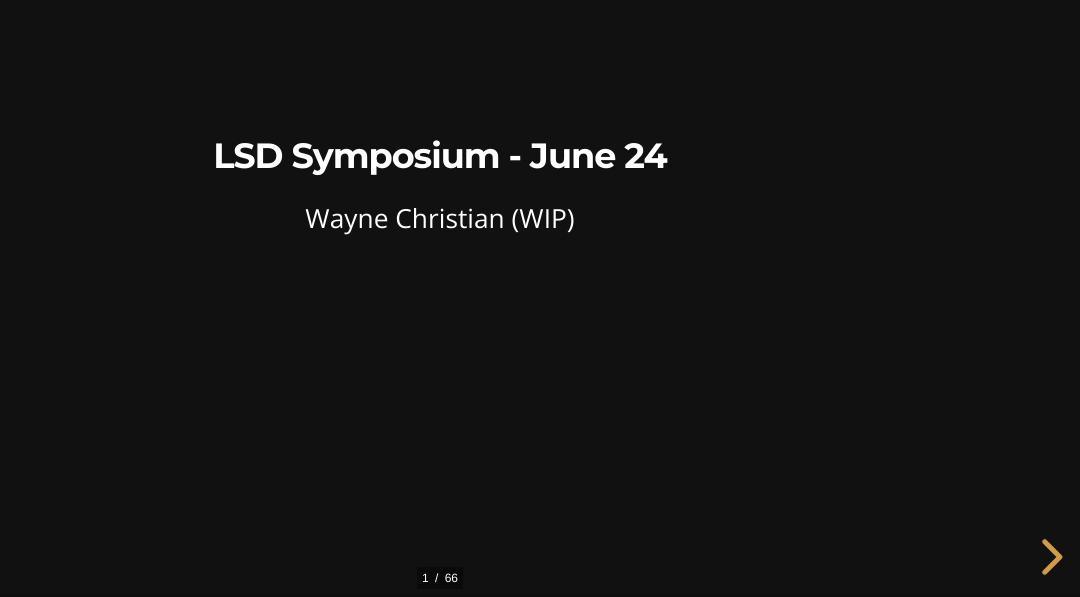
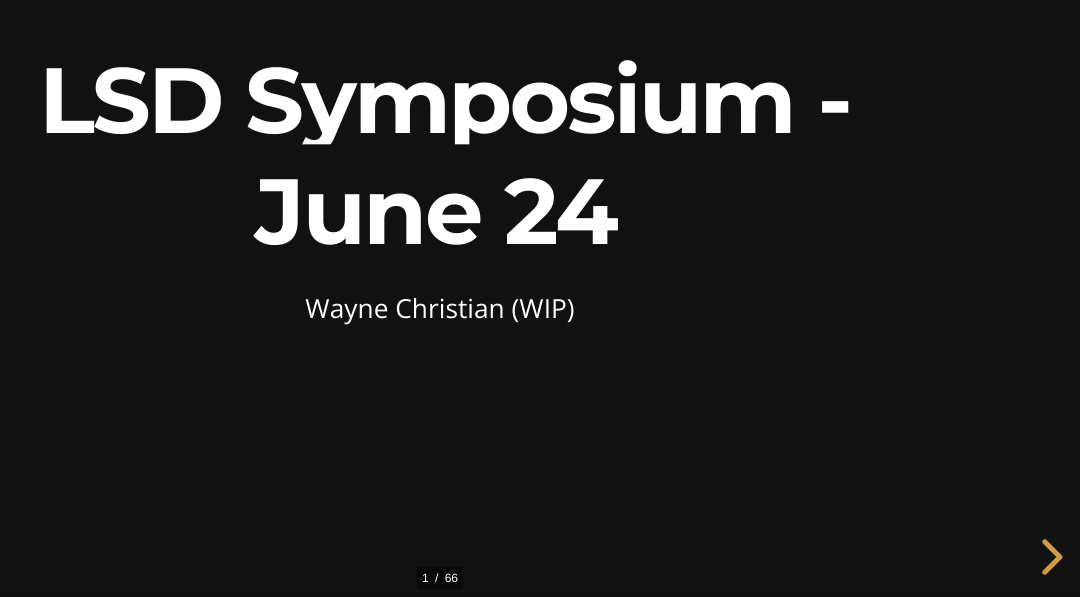
Before and after one commit to wayne-christian/reveal-talks, a website: page symposium.html in a window 1280 px wide. Shown: the part 203-800 px from the top of the page, without its empty margins (200-1280 px from the left). Drawn offline with nearby package versions, Linux system fonts and the light colour scheme.

Commit message:
Update symposium.html

```diff
--- a/symposium.html
+++ b/symposium.html
@@ -18,7 +18,7 @@
 
 
     <section  data-background-color="">
-      <h3><span class="dark-back">LSD Symposium - June 24</span></h3>
+      <h2><span class="dark-back">LSD Symposium - June 24</span></h2>
       <p><span class="dark-back">Wayne Christian (WIP)</span></p>
 		 </section>
 
```
